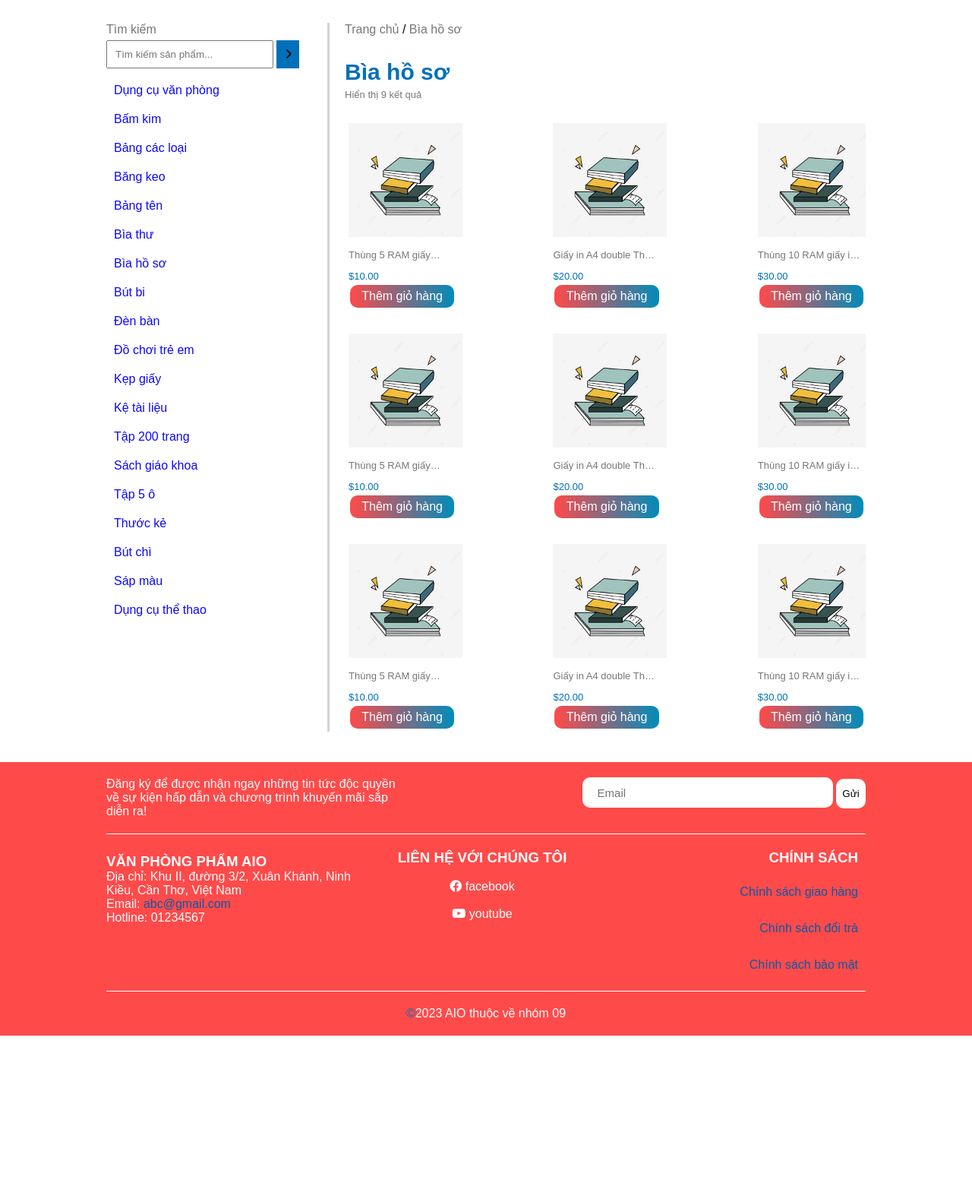
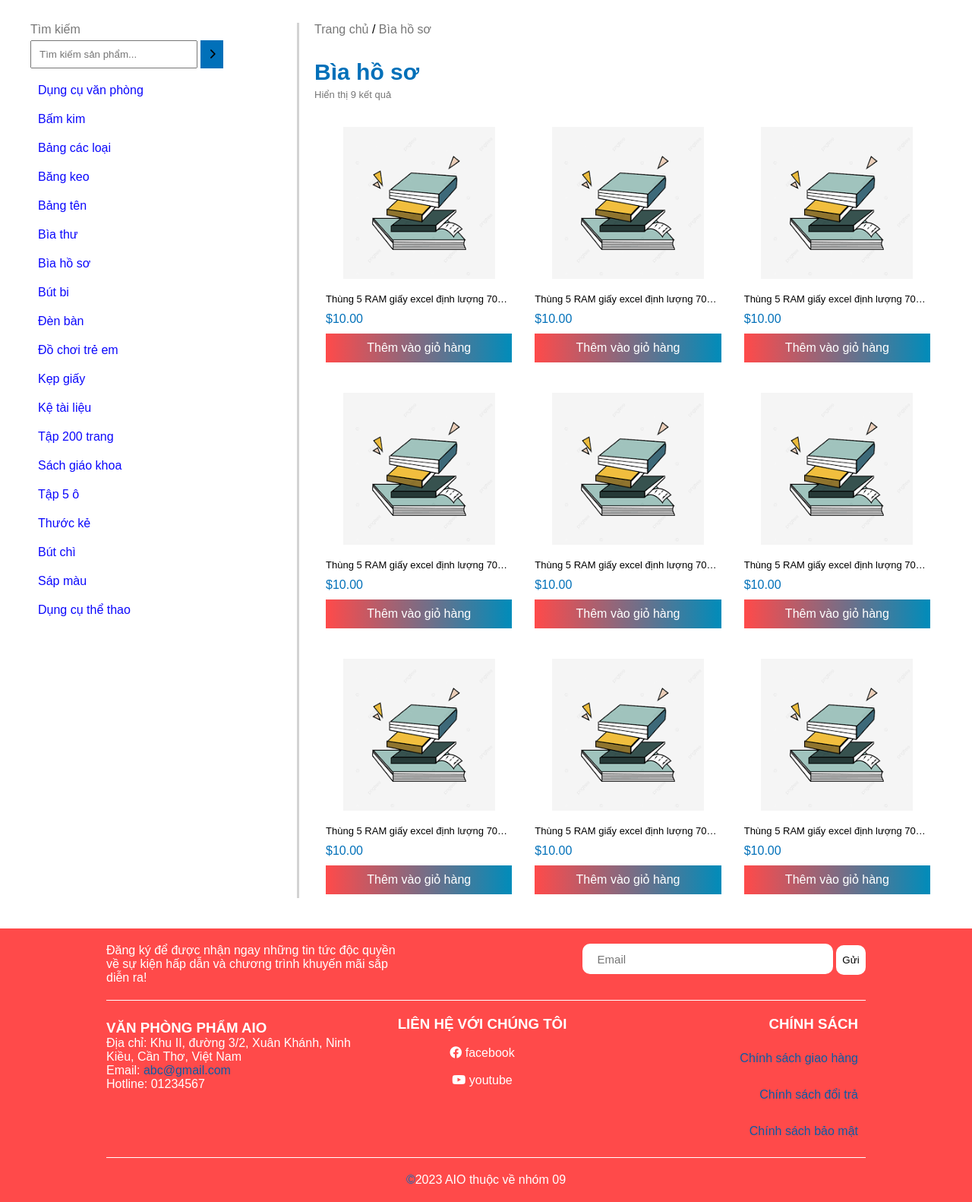
Before and after one commit to Taikonn09/PTHTW-Nhom09, a PHP site: page /biahoso.html in a window 1280 px wide. Shown: the part 220-1802 px from the top of the page at 76% size. Before the commit the page ends 1583 px from the top, so only its background shows below. Run offline with PHP 8.4, Linux system fonts and the light colour scheme.

Commit message:
tài update bìa hồ sơ + css

```diff
--- a/biahoso.html
+++ b/biahoso.html
@@ -7,10 +7,9 @@
     <meta name="viewport" content="width=device-width, initial-scale=1.0">
     <link rel="stylesheet" href="https://cdnjs.cloudflare.com/ajax/libs/font-awesome/6.2.1/css/all.min.css"
         integrity="sha512-MV7K8+y+gLIBoVD59lQIYicR65iaqukzvf/nwasF0nqhPay5w/9lJmVM2hMDcnK1OnMGCdVK+iQrJ7lzPJQd1w=="
-        crossorigin="anonymous" referrerpolicy="no-referrer" />
+        crossorigin="anonymous" referrerpolicy="no-referrer"/>
     <link rel="stylesheet" href="css/index.css">
     <link rel="stylesheet" href="css/products.css">
-    <link rel="stylesheet" href="css/trangchu.css">
     <title>Bìa hồ sơ | AIO office</title>
 </head>
 
@@ -89,7 +88,7 @@
         </article>
     </header>
 
-    <main id="main" class="container-page">
+    <main id="main" class="container-product-page">
         <section id="sidebar">
             <p class="heading--sidebar">Tìm kiếm</p>
             <div class="search-product">
@@ -126,7 +125,7 @@
 
         <section id="content-produc">
             <p class="list-link-product">
-                <a href="index.html">Trang chủ</a> / <a href="biahoso.html">Bìa hồ sơ</a>
+                <a href="index.html">Trang chủ</a> / <a href="#">Bìa hồ sơ</a>
             </p>
 
             <h2 class="heading-list-name--product">Bìa hồ sơ</h2>
@@ -134,83 +133,111 @@
                 <p>Hiển thị 9 kết quả</p>
 
                 <!-- ô lọc sp -->
+            </div>
 
             <div class="product-list">
                 <div class="product-item">
-                        <img class="item-image" src="images/trangchu/products/products.jpg" alt="Product image">
+                    <div class="item-image">
+                        <img src="images/trangchu/products/products.jpg" alt="Product image">
+                    </div>
                     <p class="product-name">Thùng 5 RAM giấy excel định lượng 700g - 500 tờ</p>
                     <p class="product-price"><span>$10.00</span></p>
-                        <button onclick="addToCart(this)" class="btn-add-to-cart" onclick="addToCart()">Thêm giỏ
+                    <button onclick="addToCart(this)" class="btn-add-to-cart" onclick="addToCart()">Thêm vào giỏ
                         hàng</button>
                 </div>
+
                 <div class="product-item">
-                        <img class="item-image" src="images/trangchu/products/products.jpg" alt="Product image">
-                        <p class="product-name">Giấy in A4 double Thái Lan - 500 tờ</p>
-                        <p class="product-price"><span>$20.00</span></p>
-                        <button onclick="addToCart(this)" class="btn-add-to-cart">Thêm giỏ hàng</button>
+                    <div class="item-image">
+                        <img src="images/trangchu/products/products.jpg" alt="Product image">
                     </div>
+                    <p class="product-name">Thùng 5 RAM giấy excel định lượng 700g - 500 tờ</p>
+                    <p class="product-price"><span>$10.00</span></p>
+                    <button onclick="addToCart(this)" class="btn-add-to-cart" onclick="addToCart()">Thêm vào giỏ
+                        hàng</button>
+                </div>
+
                 <div class="product-item">
-                        <img class="item-image" src="images/trangchu/products/products.jpg" alt="Product image">
-                        <p class="product-name">Thùng 10 RAM giấy in IK plus A4 - 500 tờ </p>
-                        <p class="product-price"><span>$30.00</span></p>
-                        <button onclick="addToCart(this)" class="btn-add-to-cart">Thêm giỏ hàng</button>
+                    <div class="item-image">
+                        <img src="images/trangchu/products/products.jpg" alt="Product image">
+                    </div>
+                    <p class="product-name">Thùng 5 RAM giấy excel định lượng 700g - 500 tờ</p>
+                    <p class="product-price"><span>$10.00</span></p>
+                    <button onclick="addToCart(this)" class="btn-add-to-cart" onclick="addToCart()">Thêm vào giỏ
+                        hàng</button>
                 </div>
             </div>
 
             <div class="product-list">
                 <div class="product-item">
-                        <img class="item-image" src="images/trangchu/products/products.jpg" alt="Product image">
+                    <div class="item-image">
+                        <img src="images/trangchu/products/products.jpg" alt="Product image">
+                    </div>
                     <p class="product-name">Thùng 5 RAM giấy excel định lượng 700g - 500 tờ</p>
                     <p class="product-price"><span>$10.00</span></p>
-                        <button onclick="addToCart(this)" class="btn-add-to-cart" onclick="addToCart()">Thêm giỏ
+                    <button onclick="addToCart(this)" class="btn-add-to-cart" onclick="addToCart()">Thêm vào giỏ
                         hàng</button>
                 </div>
+
                 <div class="product-item">
-                        <img class="item-image" src="images/trangchu/products/products.jpg" alt="Product image">
-                        <p class="product-name">Giấy in A4 double Thái Lan - 500 tờ</p>
-                        <p class="product-price"><span>$20.00</span></p>
-                        <button onclick="addToCart(this)" class="btn-add-to-cart">Thêm giỏ hàng</button>
+                    <div class="item-image">
+                        <img src="images/trangchu/products/products.jpg" alt="Product image">
                     </div>
+                    <p class="product-name">Thùng 5 RAM giấy excel định lượng 700g - 500 tờ</p>
+                    <p class="product-price"><span>$10.00</span></p>
+                    <button onclick="addToCart(this)" class="btn-add-to-cart" onclick="addToCart()">Thêm vào giỏ
+                        hàng</button>
+                </div>
+
                 <div class="product-item">
-                        <img class="item-image" src="images/trangchu/products/products.jpg" alt="Product image">
-                        <p class="product-name">Thùng 10 RAM giấy in IK plus A4 - 500 tờ </p>
-                        <p class="product-price"><span>$30.00</span></p>
-                        <button onclick="addToCart(this)" class="btn-add-to-cart">Thêm giỏ hàng</button>
+                    <div class="item-image">
+                        <img src="images/trangchu/products/products.jpg" alt="Product image">
+                    </div>
+                    <p class="product-name">Thùng 5 RAM giấy excel định lượng 700g - 500 tờ</p>
+                    <p class="product-price"><span>$10.00</span></p>
+                    <button onclick="addToCart(this)" class="btn-add-to-cart" onclick="addToCart()">Thêm vào giỏ
+                        hàng</button>
                 </div>
             </div>
 
             <div class="product-list">
                 <div class="product-item">
-                        <img class="item-image" src="images/trangchu/products/products.jpg" alt="Product image">
+                    <div class="item-image">
+                        <img src="images/trangchu/products/products.jpg" alt="Product image">
+                    </div>
                     <p class="product-name">Thùng 5 RAM giấy excel định lượng 700g - 500 tờ</p>
                     <p class="product-price"><span>$10.00</span></p>
-                        <button onclick="addToCart(this)" class="btn-add-to-cart" onclick="addToCart()">Thêm giỏ
+                    <button onclick="addToCart(this)" class="btn-add-to-cart" onclick="addToCart()">Thêm vào giỏ
                         hàng</button>
                 </div>
+
                 <div class="product-item">
-                        <img class="item-image" src="images/trangchu/products/products.jpg" alt="Product image">
-                        <p class="product-name">Giấy in A4 double Thái Lan - 500 tờ</p>
-                        <p class="product-price"><span>$20.00</span></p>
-                        <button onclick="addToCart(this)" class="btn-add-to-cart">Thêm giỏ hàng</button>
+                    <div class="item-image">
+                        <img src="images/trangchu/products/products.jpg" alt="Product image">
                     </div>
+                    <p class="product-name">Thùng 5 RAM giấy excel định lượng 700g - 500 tờ</p>
+                    <p class="product-price"><span>$10.00</span></p>
+                    <button onclick="addToCart(this)" class="btn-add-to-cart" onclick="addToCart()">Thêm vào giỏ
+                        hàng</button>
+                </div>
+
                 <div class="product-item">
-                        <img class="item-image" src="images/trangchu/products/products.jpg" alt="Product image">
-                        <p class="product-name">Thùng 10 RAM giấy in IK plus A4 - 500 tờ </p>
-                        <p class="product-price"><span>$30.00</span></p>
-                        <button onclick="addToCart(this)" class="btn-add-to-cart">Thêm giỏ hàng</button>
+                    <div class="item-image">
+                        <img src="images/trangchu/products/products.jpg" alt="Product image">
+                    </div>
+                    <p class="product-name">Thùng 5 RAM giấy excel định lượng 700g - 500 tờ</p>
+                    <p class="product-price"><span>$10.00</span></p>
+                    <button onclick="addToCart(this)" class="btn-add-to-cart" onclick="addToCart()">Thêm vào giỏ
+                        hàng</button>
                 </div>
             </div>
 
         </section>
-
-        </section>
-
-
     </main>
 
     <footer id="footer-page">
         <div id="ft-top-page" class=" container-page">
-            <p>Đăng ký để được nhận ngay những tin tức độc quyền về sự kiện hấp dẫn và chương trình khuyến mãi sắp diễn ra!</p>
+            <p>Đăng ký để được nhận ngay những tin tức độc quyền về sự kiện hấp dẫn và chương trình khuyến mãi sắp diễn
+                ra!</p>
             <form action="">
                 <input class="submit-text-contact" type="text" placeholder="Email">
                 <button class="submit-btn-contact" type="submit">Gửi</button>
--- a/css/products.css
+++ b/css/products.css
@@ -6,6 +6,10 @@
 #main{
     display: flex;
     margin-top: 30px;
+}
+.container-product-page{
+    width: 1200px;
+    margin: 0px auto;
 }
 
 /* sidebaer */
@@ -65,14 +69,61 @@
 }
 .product-list{
     margin-top: 30px;
+    display: flex;
+
 }
 .product-item{
-    width: 33,33%;
+    width: 33%;
+    margin: 5px 15px;
+
+}
+.item-image{
+    text-align: center;
+    margin-bottom: 15px;
+    overflow: hidden;
+}
+.item-image img{
+    width: 200px;
+    height: 200px;
+    transition: transform 0.2s ease;
+}
+.item-image img:hover{
+    transform: scale(1.1);
+    transition: transform 0.4s ease-in-out;
+    cursor: pointer;
+}
+.product-name{
+    display: -webkit-box;
+    -webkit-line-clamp: 1;
+    -webkit-box-orient: vertical;
+    overflow: hidden;
+    font-size: 13px;
+    text-overflow: ellipsis;
+    word-break: break-word;
+    text-align: left;
 }
 .btn-add-to-cart{
+    background: linear-gradient(to right, #ff4a4a, #008CBA);
+    background-color: #4CAF50;
+    color: white;
+    border: none;
+    padding: 10px 20px;
+    text-align: center;
+    font-size: 16px;
+    cursor: pointer;
     width: 100%;
-    height: 30px;
-    font-size: 13px;
+    margin-top: 10px;
+}
+.btn-add-to-cart:hover {
+    background: #008CBA;
+    transition: all 0.5s ease-in-out;
+    transform: translateY(-5px);
+}
+.product-price{
+    margin-top: 10px;
+}
+.product-price span{
+    font-size: 16px;
 }
 
     /* sidebar */
@@ -96,6 +147,7 @@
     background-color: #000;
     transition: all 0.3s ease-in-out;
     color: #fff;
+    cursor: pointer;
 }
 
 .header-top-items a{
--- a/css/trangchu.css
+++ b/css/trangchu.css
@@ -37,7 +37,6 @@
 .item-image:hover {
     transform: scale(110%);
     transition: transform 0.4s ease-in-out;
-
 }
 
 .btn-add-to-cart {
@@ -45,21 +44,22 @@
     background-color: #4CAF50;
     color: white;
     border: none;
-    padding: 5px 5px;
+    padding: 5px 10px;
     text-align: center;
     text-decoration: none;
     display: inline-block;
     font-size: 16px;
     margin: 4px 2px;
     cursor: pointer;
-    border-radius: 10px;
+    /* border-radius: 10px; */
     transition-duration: 0.4s;
 }
 
 .btn-add-to-cart:hover {
     background: #008CBA;
     /* scale: 110%; */
-    transition: all 1s ease-in-out;
+    transition: all 0.5s ease-in-out;
+    transform: translateY(-5px);
 
 }
 
```
Lines whose indentation alone changed are shown as unchanged.
